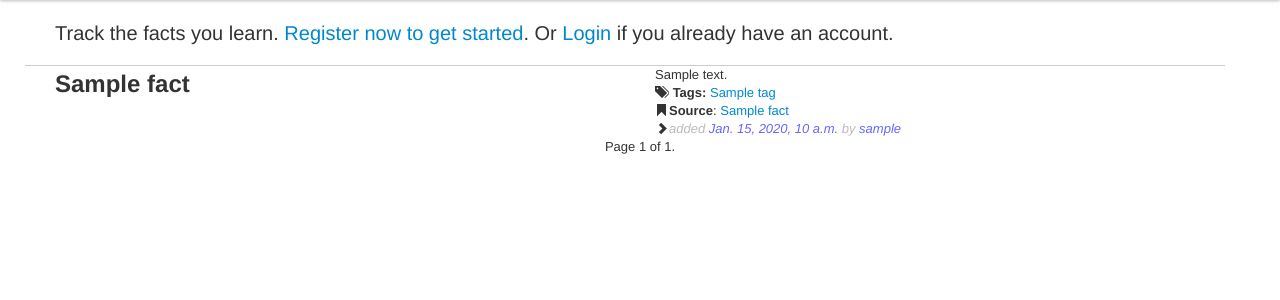
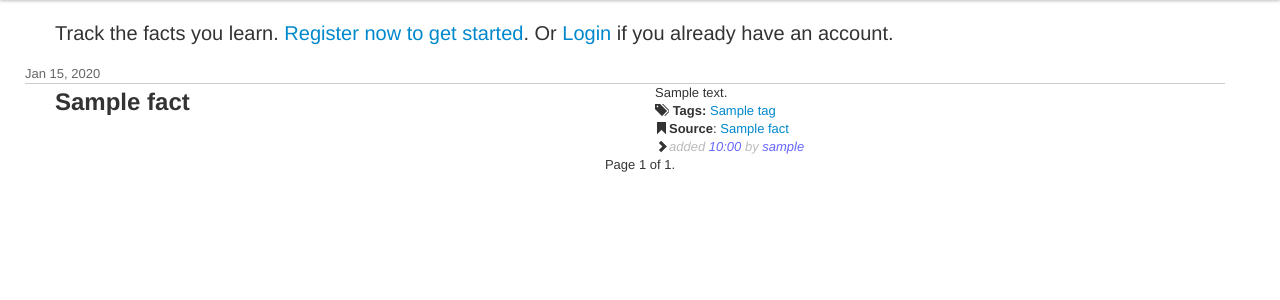
Before and after one commit to thraxil/faktum, a Django app: template templates/main/index.html in a window 1280 px wide. Shown: the part 40-340 px from the top of the page. Run offline with Django 3.2, Linux system fonts and the light colour scheme; the template is opened without the code that fills it: most values are stand-ins (such as "Sample title", 1, 10 or a date in 2020); some libraries are stand-ins or nearby versions.

Commit message:
group main listing by date

```diff
--- a/media/css/main.css
+++ b/media/css/main.css
@@ -14,3 +14,7 @@ color: #66f;
 .hide {
 display: none;
 }
+
+.day-sep {
+  color: #666;
+}
--- a/templates/main/fact_include.html
+++ b/templates/main/fact_include.html
@@ -11,6 +11,6 @@
 </div>
 {% endif %}
 <div class="source"><i class="icon-bookmark"></i><b>Source</b>: {% if fact.source_url %}<a href="{{fact.source_url}}">{% endif %}{{fact.source_name}}{% if fact.source_url %}</a>{% endif %}</div>
-<div class="added"><i class="icon-chevron-right"></i>added <a href="{{fact.get_absolute_url}}">{{fact.added}}</a>
+<div class="added"><i class="icon-chevron-right"></i>added <a href="{{fact.get_absolute_url}}">{{fact.added|date:"H:i"}}</a>
   by <a href="/user/{{fact.user.username}}/">{{fact.user.username}}</a></div></div>
 </div>
--- a/templates/main/index.html
+++ b/templates/main/index.html
@@ -66,6 +66,7 @@ Or <a href="/accounts/login/?next=/">Login</a> if you already have an account.
 {% endif %}
 
 {% for fact in facts.object_list %}
+{% ifchanged fact.added.date %}<div class="row day-sep">{{fact.added|date:"M d, Y"}}</div>{% endifchanged %}
 {% include "main/fact_include.html" %}
 {% endfor %}
 
```
